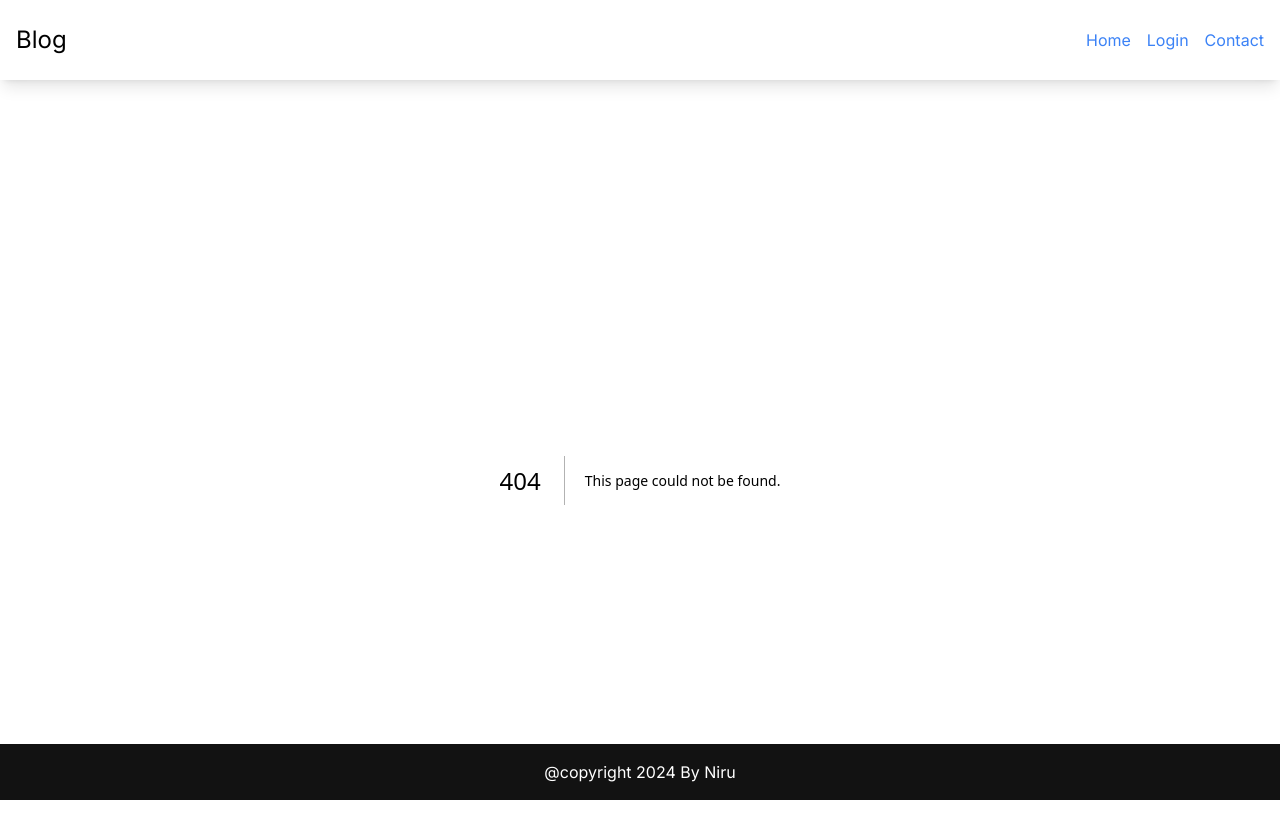
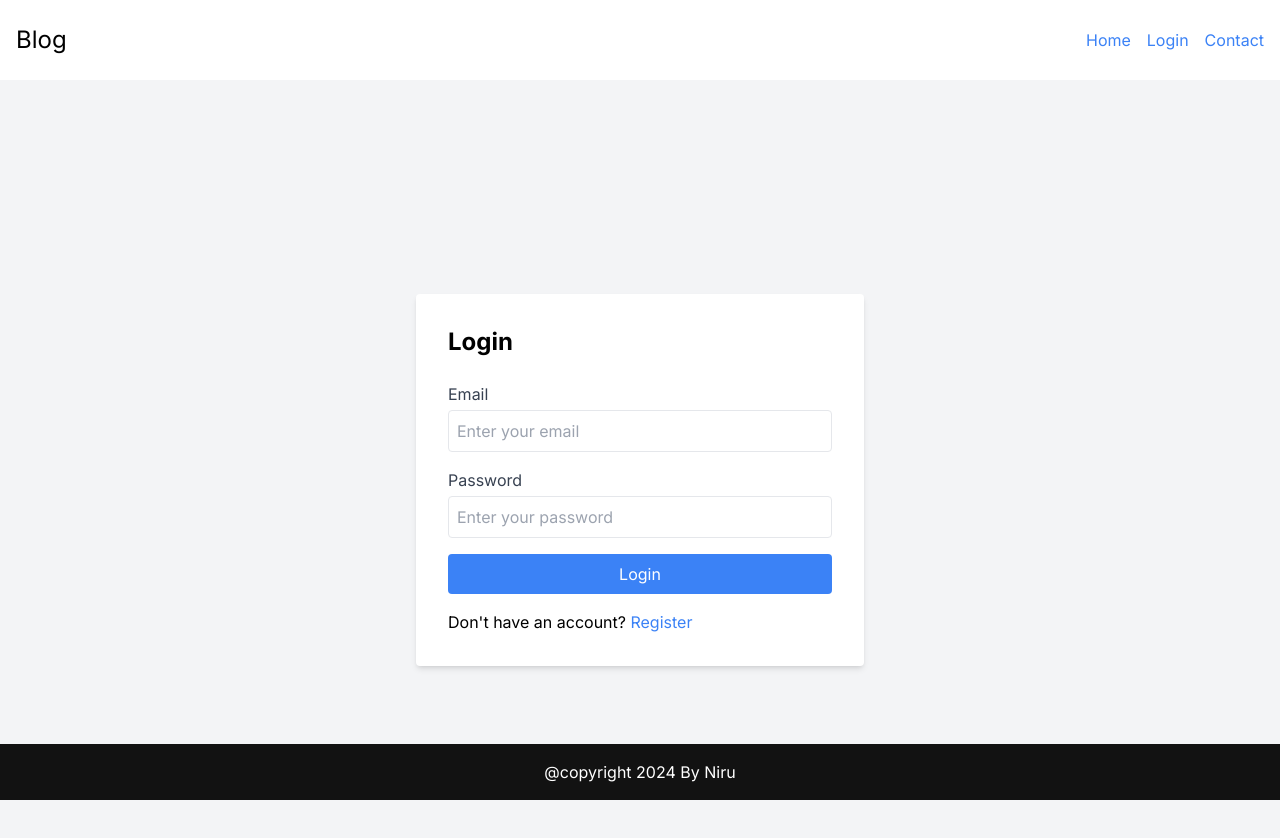
Before and after one commit to Nirusanan/next-blog, a Next.js app: page /login in a window 1280 px wide. Before the commit this address had no page. Shown: the top 838 px of the page. Built offline with nearby package versions, Linux system fonts and the light colour scheme.

Commit message:
login_auth

```diff
--- /dev/null
+++ b/app/api/auth/[...nextauth]/route.js
@@ -0,0 +1,72 @@
+import NextAuth from 'next-auth';
+import CredentialsProvider from 'next-auth/providers/credentials';
+import { MongoClient } from 'mongodb';
+import bcrypt from 'bcryptjs';
+// import { compare } from 'bcryptjs';
+
+const clientPromise = MongoClient.connect(process.env.MONGO_URI, {
+  useNewUrlParser: true,
+  useUnifiedTopology: true,
+});
+
+const findUser = async (email) => {
+  const client = await clientPromise;
+  const db = client.db();
+  return db.collection('users').findOne({ email });
+};
+
+const authOptions = {
+  providers: [
+    CredentialsProvider({
+      name: 'Credentials',
+      credentials: {
+        email: { label: 'Email', type: 'email' },
+        password: { label: 'Password', type: 'password' },
+      },
+      authorize: async (credentials) => {
+        const client = await clientPromise;
+        const db = client.db('blog_mongodb');
+        const user = await db.collection('users').findOne({ email: credentials.email });
+
+        if (!user) {
+          throw new Error("Email not found");
+        }
+
+        // const isValidPassword = await bcrypt.compare(credentials.password, user.password);
+        if (credentials.password != user.password) {
+          throw new Error("Invalid password");
+        }
+
+        return {
+          id: user._id,
+          email: user.email,
+        };
+
+        // if (user && credentials.password == user.password) {
+        //   return { id: user._id, email: user.email };
+        // }
+        // return null;
+      },
+    }),
+  ],
+
+  pages: {
+    signIn: '/login',
+  },
+  callbacks: {
+    async jwt({ token, user }) {
+      if (user) {
+        token.id = user.id;
+      }
+      return token;
+    },
+    async session({ session, token }) {
+      session.user.id = token.id;
+      return session;
+    },
+  },
+};
+
+const handler = NextAuth(authOptions);
+
+export { handler as GET, handler as POST };
--- /dev/null
+++ b/app/login/page.js
@@ -0,0 +1,79 @@
+'use client'
+import Link from 'next/link';
+import React from 'react';
+import { signIn } from 'next-auth/react';
+import { useState } from 'react';
+
+
+export default function Login() {
+  const [email, setEmail] = useState('');
+  const [password, setPassword] = useState('');
+  const [error, setError] = useState('');
+
+
+  const handleSubmit = async (e) => {
+    e.preventDefault();
+    const res = await signIn('credentials', {
+      redirect: false,
+      email,
+      password,
+    });
+
+    if (res?.error) {
+      setError(res.error);
+      setTimeout(() => {
+        setError("")
+      }, 2000)
+    } else {
+      window.location.href = '/';
+    }
+  };
+
+
+
+  return (
+    <div className="min-h-screen flex items-center justify-center bg-gray-100">
+      {error  && (
+        <div className="fixed top-0 left-1/2 transform -translate-x-1/2 bg-yellow-100 border-t-4 border-yellow-500 rounded-b text-yellow-900 px-4 py-3 mt-5 w-full max-w-lg" role="alert">
+          <div className="flex">
+            <div>
+              <p className="font-bold">Alert!</p>
+              <p className="text-sm">{error}</p>
+            </div>
+          </div>
+        </div>
+      )}
+      <div className="bg-white p-8 rounded shadow-md w-full max-w-md">
+        <h1 className="text-2xl font-bold mb-6">Login</h1>
+        <form onSubmit={handleSubmit}>
+          <div className="mb-4">
+            <label className="block text-gray-700">Email</label>
+            <input
+              type="email"
+              value={email}
+              onChange={(e) => setEmail(e.target.value)}
+              className="mt-1 p-2 border rounded w-full"
+              placeholder="Enter your email"
+            />
+          </div>
+          <div className="mb-4">
+            <label className="block text-gray-700">Password</label>
+            <input
+              type="password"
+              value={password}
+              onChange={(e) => setPassword(e.target.value)}
+              className="mt-1 p-2 border rounded w-full"
+              placeholder="Enter your password"
+            />
+          </div>
+          {error && <p className="text-red-500">{error}</p>}
+          <button className="bg-blue-500 text-white p-2 rounded w-full hover:bg-blue-700">Login</button>
+        </form>
+        <p className="mt-4">
+          Don't have an account?{' '}
+          <Link href="/register" className="text-blue-500 hover:underline">Register</Link>
+        </p>
+      </div>
+    </div>
+  );
+}
```
